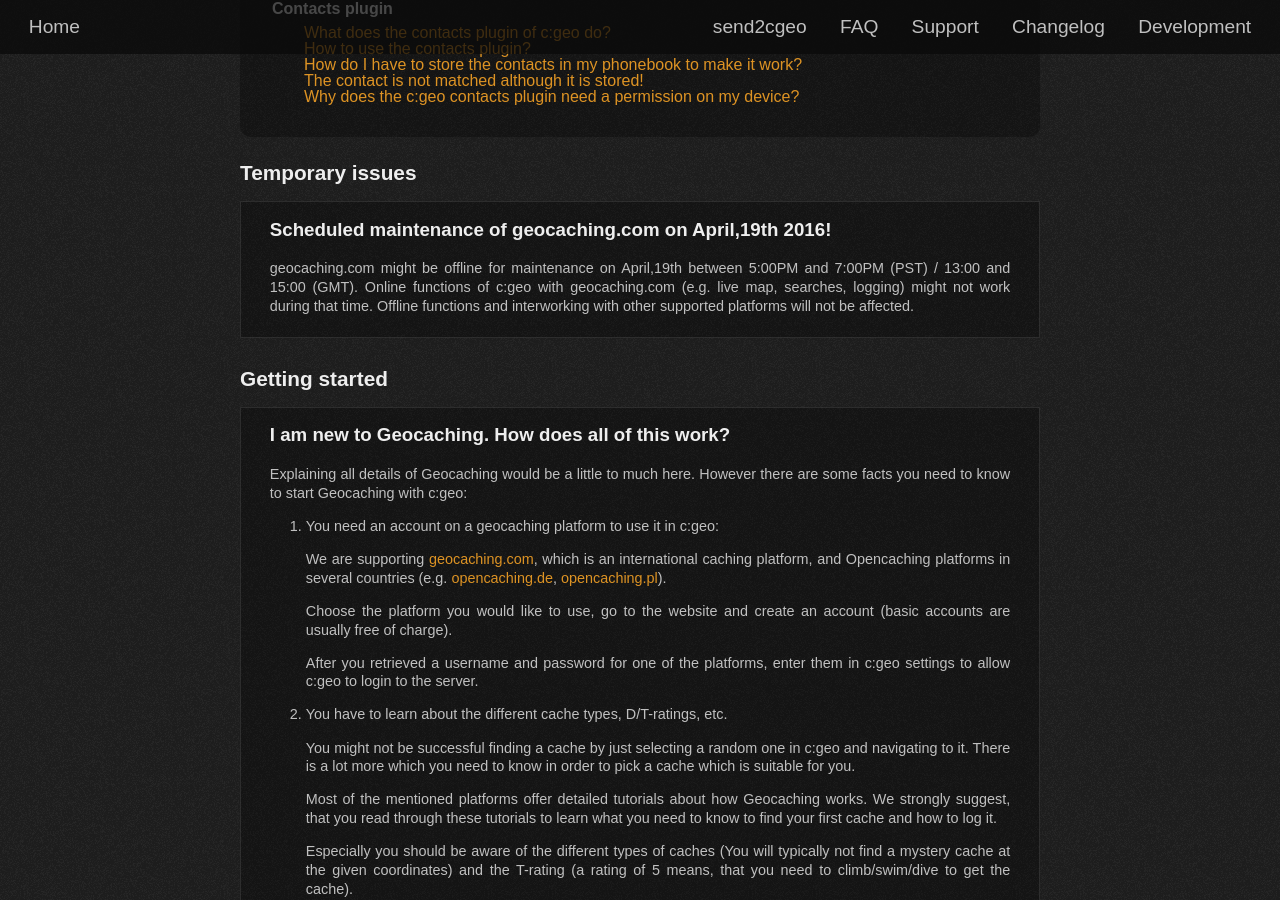
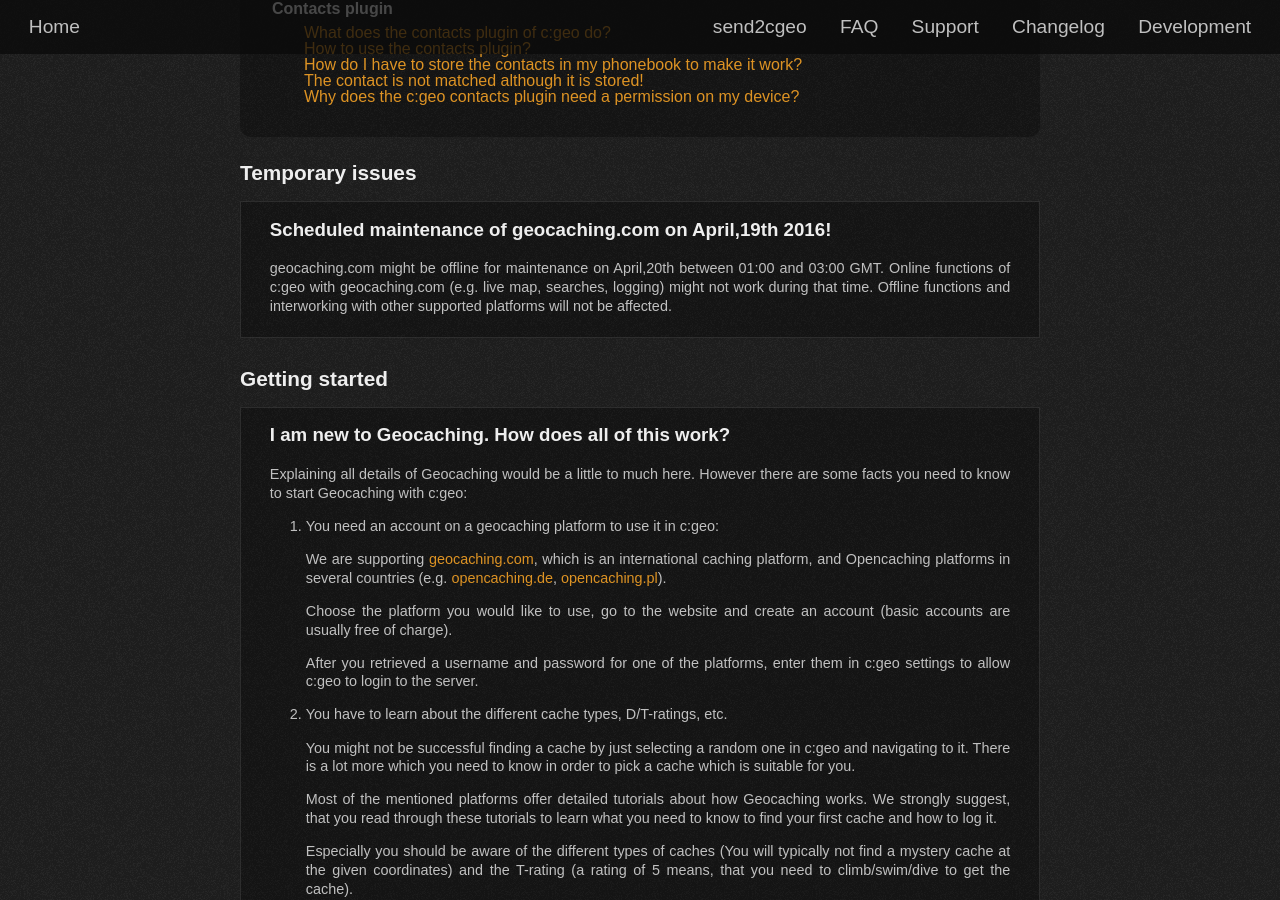
Before and after one commit to cgeo/cgeo.github.io, a Jekyll site: the page built from faq.html, in a window 1280 px wide and 900 px high, scrolled down 2616 px. Built offline with Jekyll 4.4.1, drawn with Linux system fonts in a browser that asks for light colours; some web fonts are replaced.

Commit message:
Time zone confusion corrected

```diff
--- a/_data/faq.yml
+++ b/_data/faq.yml
@@ -3,7 +3,7 @@
       - title: Scheduled maintenance of geocaching.com on April,19th 2016!
         id: gcdown
         content: |
-            geocaching.com might be offline for maintenance on April,19th between 5:00PM and 7:00PM (PST) / 13:00 and 15:00 (GMT).
+            geocaching.com might be offline for maintenance on April,20th between 01:00 and 03:00 GMT.
             Online functions of c:geo with geocaching.com (e.g. live map, searches, logging) might not work during that time.
             Offline functions and interworking with other supported platforms will not be affected.
 
```
